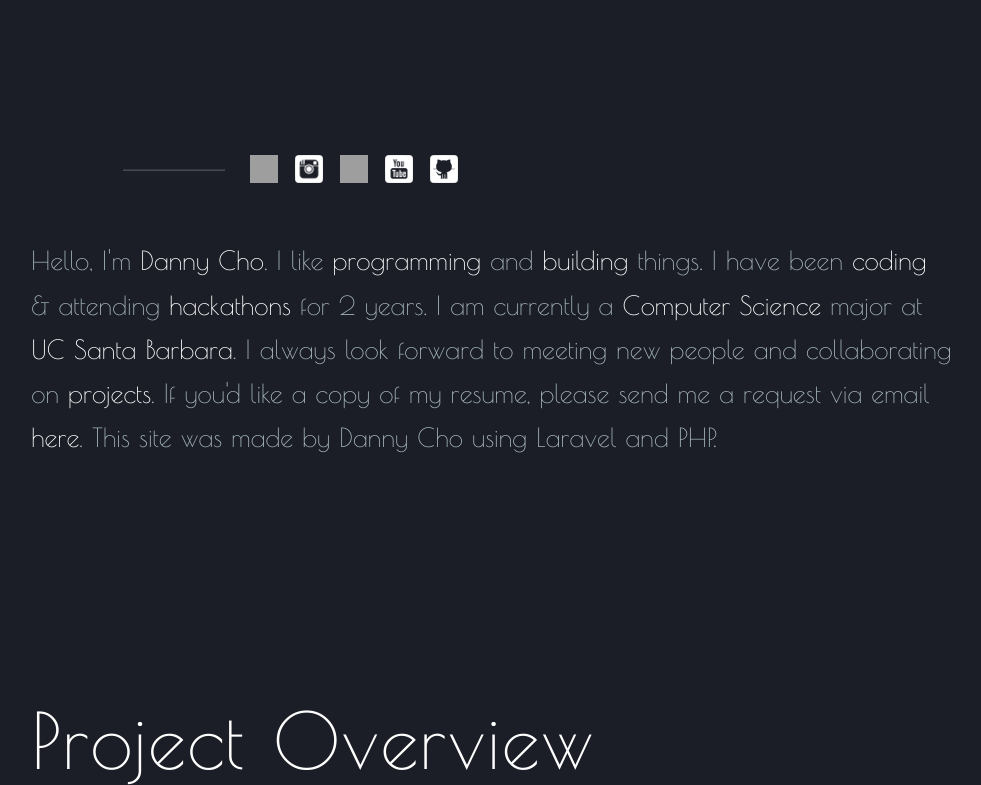
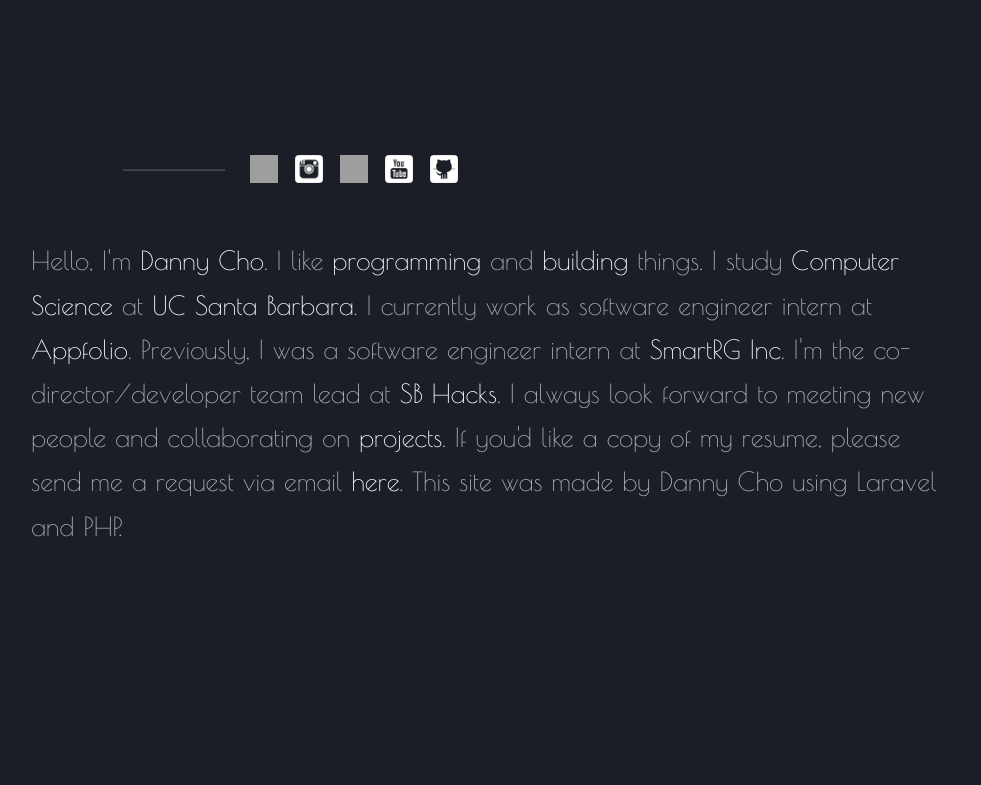
Before and after one commit to dannycho7/old.dannycho.net, a Laravel app: page / in a window 1280 px wide. Shown: the part 748-1533 px from the top of the page, without its empty margins (148-1129 px from the left). Run offline with Laravel 8, Linux system fonts and the light colour scheme; data comes from the database, SQL or seed files in the repository; settings files or empty folders that the repository lacks are supplied; parts of the project's set-up code (start-up, migrations or seed data) failed here and were passed over; some libraries are stand-ins or nearby versions; grey boxes are pictures that could not be loaded.

Commit message:
Modify intro description to include internships

```diff
--- a/resources/views/partials/index/intro_descr.blade.php
+++ b/resources/views/partials/index/intro_descr.blade.php
@@ -1,7 +1,8 @@
 <p>
 	Hello, I'm <strong>Danny Cho</strong>. I like <strong>programming</strong> and <strong>building</strong> things.
-	I have been <strong>coding</strong> &amp; attending <strong>hackathons</strong> for 2 years.
-	I am currently a <strong>Computer Science</strong> major at <strong>UC Santa Barbara</strong>.
+	I study <strong>Computer Science</strong> at <strong>UC Santa Barbara</strong>.
+	I currently work as software engineer intern at <strong>Appfolio</strong>. Previously, I was a software engineer intern at <strong>SmartRG Inc</strong>.
+	I'm the co-director/developer team lead at <a href="http://sbhacks.com">SB Hacks</a>.
 	I always look forward to meeting new people and collaborating on <strong>projects</strong>.
 	If you'd like a copy of my resume, please send me a request via email <a href='mailto:dannycho7@gmail.com?Subject=Resume' target="_blank">here</a>.
 	This site was made by Danny Cho using Laravel and PHP.
```
